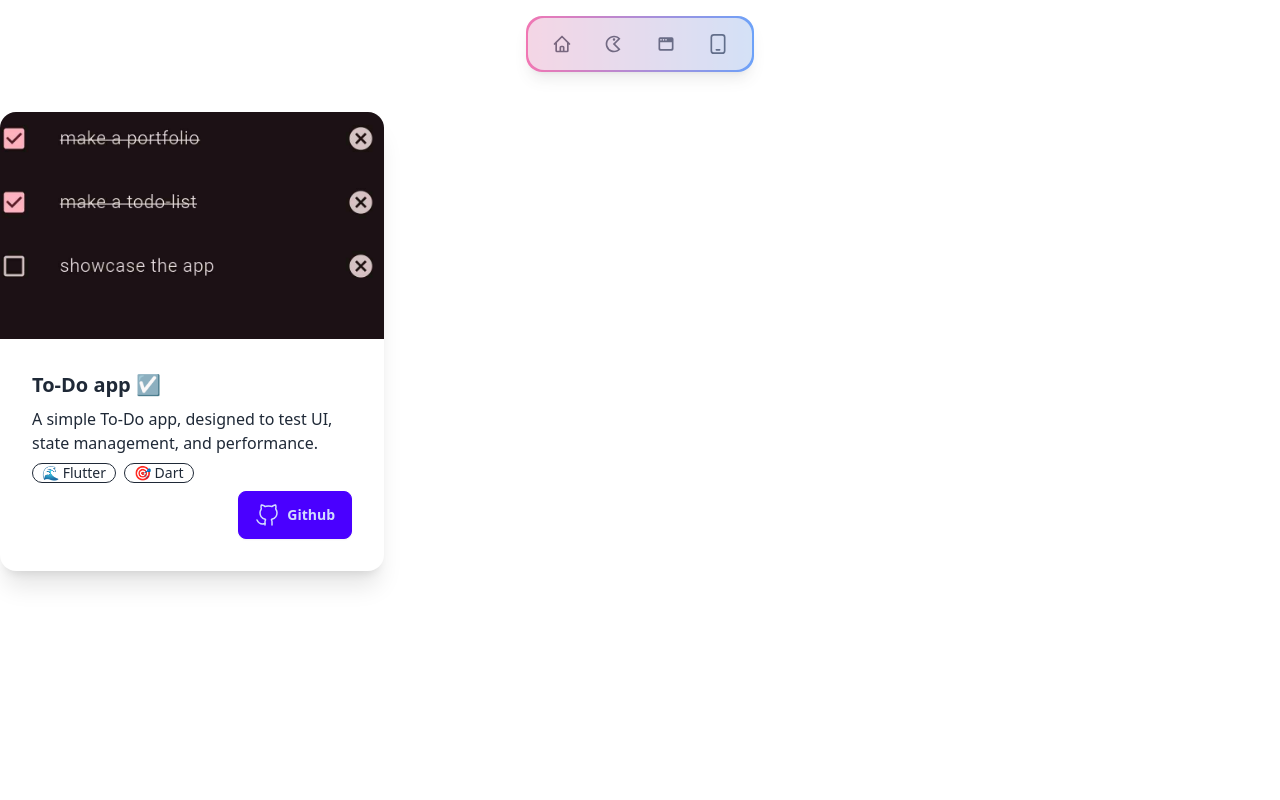
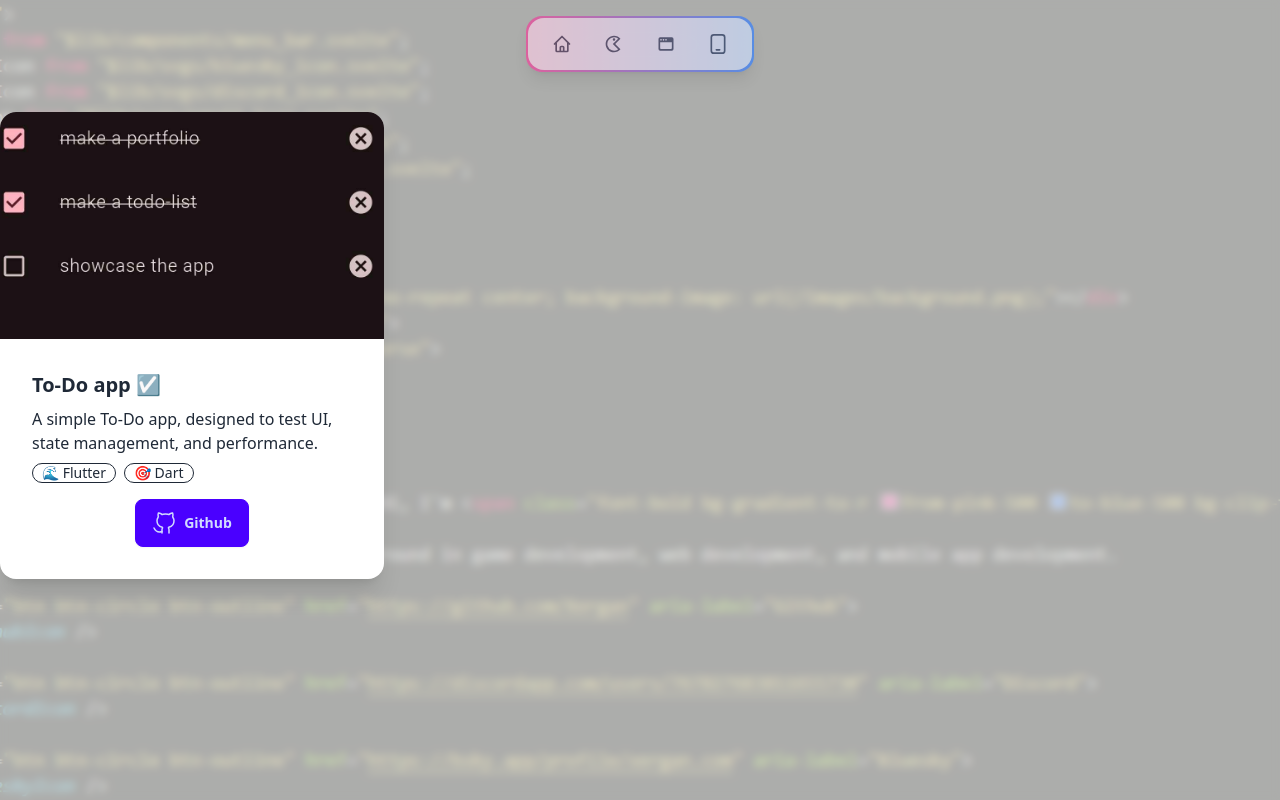
Before and after one commit to Xergan/portfolio, a SvelteKit app: page /apps in a window 1280 px wide. Built offline with nearby package versions, Linux system fonts and the light colour scheme.

Commit message:
update cards + bg

```diff
--- a/src/lib/components/card.svelte
+++ b/src/lib/components/card.svelte
@@ -20,12 +20,12 @@
         {/if}
       </h2>
       <p>{description}</p>
-      <div class="card-actions justify-start">
+      <div class="card-actions justify-start mb-2">
         {#each tags as tag}
           <div class="badge badge-outline">{tag}</div>
         {/each}
       </div>
-      <div class="card-actions justify-end">
+      <div class="card-actions justify-center">
         {#if itch}
         <a class="btn btn-secondary" href={itch}>
           <WebsitesIcon/>
--- a/src/routes/+page.svelte
+++ b/src/routes/+page.svelte
@@ -17,10 +17,11 @@
         class="max-w-64 rounded-lg shadow-2xl"
         alt="Xergan's github pfp" />
       <div class="bg-transparent">
-        <h1 class="text-4xl md:text-5xl pb-3 h-auto">Hi, I'm <span class="font-bold bg-gradient-to-r from-pink-500 to-blue-500 bg-clip-text text-transparent">Xergan</span>!</h1>
-        <p class="pt-3 pb-6 text-lg">
+        <h1 class="text-4xl md:text-5xl pb-3 h-auto text-center md:text-left">Hi, I'm <span class="font-bold bg-gradient-to-r from-pink-500 to-blue-500 bg-clip-text text-transparent">Xergan</span>!</h1>
+        <p class="pt-3 pb-6 text-lg text-center md:text-left">
             Self-taught developer with a strong background in game development, web development, and mobile app development.
         </p>
+        <div class="flex gap-2 justify-center md:justify-start">
         <a class="btn btn-circle btn-outline" href="https://github.com/Xergan" aria-label="Github">
             <GithubIcon />
         </a>
@@ -37,6 +38,7 @@
             <EmailIcon />
         </a>
       </div>
+      </div>
     </div>
   </div>
 </div>
--- a/src/routes/apps/+page.svelte
+++ b/src/routes/apps/+page.svelte
@@ -5,6 +5,9 @@
 
 <MenuBar/>
 
+<div class="fixed h-full w-full bg-cover bg-top" style="background-image: url(/images/background.png);">
+    <div class="h-full w-full backdrop-blur-sm bg-base-300 bg-opacity-70"></div>
+</div>
 <div class="pt-28 pb-4 w-full justify-center flex">
     <div class="grid grid-cols-1 md:grid-cols-2 lg:grid-cols-3 gap-16">
         <Card
--- a/src/routes/games/+page.svelte
+++ b/src/routes/games/+page.svelte
@@ -5,6 +5,9 @@
 
 <MenuBar/>
 
+<div class="fixed h-full w-full bg-cover bg-top" style="background-image: url(/images/background.png);">
+    <div class="h-full w-full backdrop-blur-sm bg-base-300 bg-opacity-70"></div>
+</div>
 <div class="pt-28 pb-4 w-full justify-center flex">
     <div class="grid grid-cols-1 md:grid-cols-2 lg:grid-cols-3 gap-16">
         <Card
--- a/src/routes/websites/+page.svelte
+++ b/src/routes/websites/+page.svelte
@@ -5,6 +5,9 @@
 
 <MenuBar/>
 
+<div class="fixed h-full w-full bg-cover bg-top" style="background-image: url(/images/background.png);">
+    <div class="h-full w-full backdrop-blur-sm bg-base-300 bg-opacity-70"></div>
+</div>
 <div class="pt-28 pb-4 w-full justify-center flex">
     <div class="grid grid-cols-1 md:grid-cols-2 lg:grid-cols-3 gap-16">
         <Card
```
Also changed, not shown: static/images/website.png.
